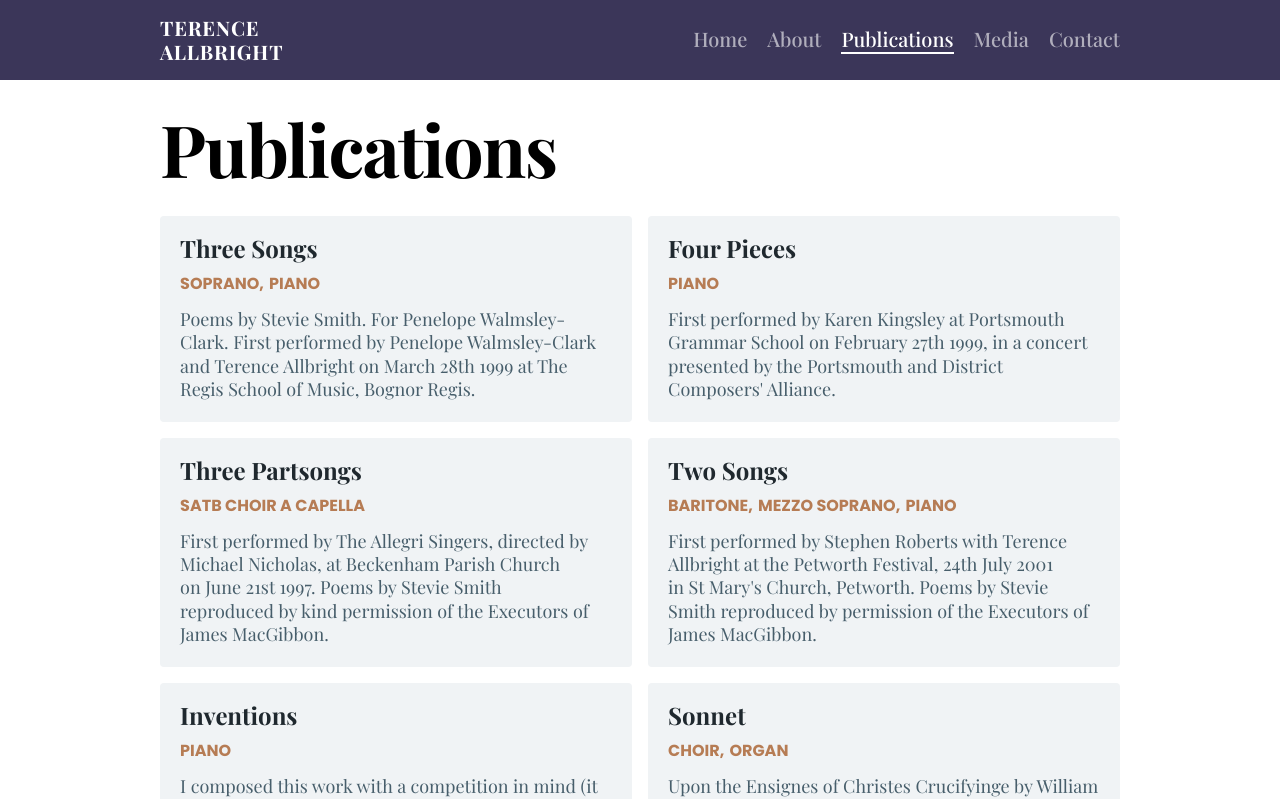
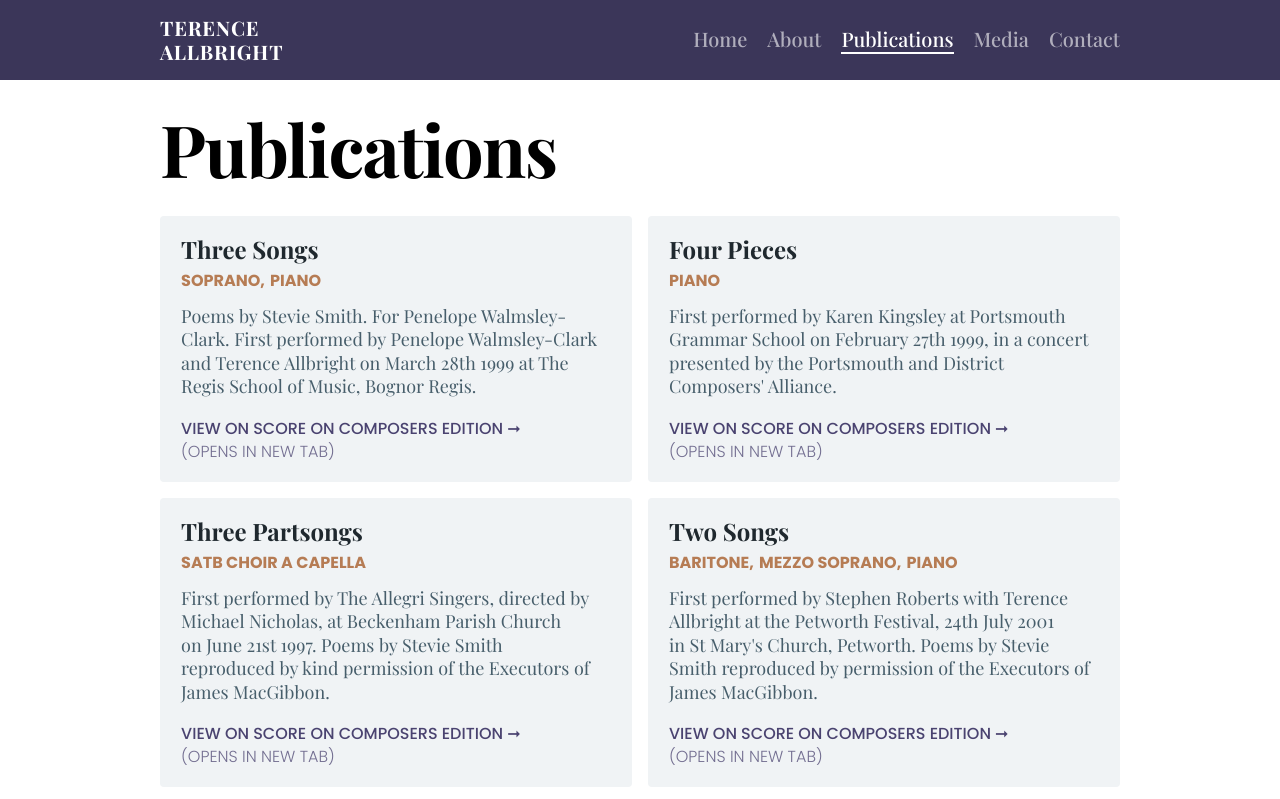
Before and after one commit to Black-and-White-Web-Development/terence-allbright-composer, a React (Vite) app: page /publications in a window 1280 px wide. Shown: the top 799 px of the page. Built offline with nearby package versions, Linux system fonts and the light colour scheme; a web font is replaced by a local one.

Commit message:
Feat: add "link" property to `publications.json` and render it in `Publication.jsx`

```diff
--- a/src/components/Publication/Publication.jsx
+++ b/src/components/Publication/Publication.jsx
@@ -1,7 +1,7 @@
 import PropTypes from "prop-types";
 import "./Publication.scss";
 
-const Publication = function ({ title, instruments, description }) {
+const Publication = function ({ title, instruments, description, link }) {
 	const instrumentElements = instruments.map((instrument, i) => (
 		<li key={i} className="publication__instrument small">
 			{instrument}
@@ -10,9 +10,15 @@ const Publication = function ({ title, instruments, description }) {
 
 	return (
 		<article className="publication">
-			<h3 className="publication__title">{title}</h3>
-			<ul className="publication__instruments">{instrumentElements}</ul>
+			<header className="publication__header">
+				<h3 className="publication__title">{title}</h3>
+				<ul className="publication__instruments">{instrumentElements}</ul>
+			</header>
 			<p className="publication__description">{description}</p>
+			<a href={link} target="_blank" className="publication__link">
+				View on score on Composers Edition ➞{" "}
+				<span className="new-tab-message">(opens in new tab)</span>
+			</a>
 		</article>
 	);
 };
@@ -21,6 +27,7 @@ Publication.propTypes = {
 	title: PropTypes.string.isRequired,
 	instruments: PropTypes.arrayOf(PropTypes.string).isRequired,
 	description: PropTypes.string.isRequired,
+	link: PropTypes.string.isRequired,
 };
 
 export default Publication;
--- a/src/components/Publication/Publication.scss
+++ b/src/components/Publication/Publication.scss
@@ -6,10 +6,26 @@
 	flex-direction: column;
 	gap: u.rem(12);
 
+	border-width: 1.5px;
 	padding: u.rem(20);
 
 	background-color: var(--background-primary-shade);
+	border-style: solid;
+	border-color: transparent;
 	border-radius: var(--br-light);
+
+	transition-property: border-color;
+	transition-duration: 1200ms;
+
+	&:hover {
+		border-color: var(--cl-primary);
+		transition-duration: 400ms;
+	}
+
+	&__header {
+		display: grid;
+		gap: u.rem(8);
+	}
 
 	&__instrument {
 		display: inline;
@@ -27,6 +43,32 @@
 	}
 
 	&__description {
+		flex: 1;
 		color: var(--text-secondary);
+		margin-block-end: u.rem(8);
+	}
+
+	&__link {
+		font-weight: 500;
+		text-transform: uppercase;
+		text-wrap: pretty;
+		text-decoration-thickness: 1px;
+		text-underline-offset: 2px;
+		line-height: 1.2;
+
+		color: var(--cl-primary);
+
+		&:hover {
+			text-decoration: underline;
+			text-decoration-thickness: 1px;
+		}
+
+		& .new-tab-message {
+			display: block;
+			margin-block-start: u.rem(4);
+			font-family: inherit;
+			font-weight: 300;
+			opacity: 0.75;
+		}
 	}
 }
--- a/src/data/publications.json
+++ b/src/data/publications.json
@@ -4,188 +4,215 @@
 		"title": "Three Songs",
 		"year": "1988",
 		"instruments": ["Soprano", "Piano"],
-		"description": "Poems by Stevie Smith. For Penelope Walmsley-Clark. First performed by Penelope Walmsley-Clark and Terence Allbright on March 28th 1999 at The Regis School of Music, Bognor Regis."
+		"description": "Poems by Stevie Smith. For Penelope Walmsley-Clark. First performed by Penelope Walmsley-Clark and Terence Allbright on March 28th 1999 at The Regis School of Music, Bognor Regis.",
+		"link": "https://composersedition.com/terence-allbright-three-songs/"
 	},
 	{
 		"id": "2",
 		"title": "Four Pieces",
 		"year": "1996",
 		"instruments": ["Piano"],
-		"description": "First performed by Karen Kingsley at Portsmouth Grammar School on February 27th 1999, in a concert presented by the Portsmouth and District Composers' Alliance."
+		"description": "First performed by Karen Kingsley at Portsmouth Grammar School on February 27th 1999, in a concert presented by the Portsmouth and District Composers' Alliance.",
+		"link": "https://composersedition.com/terence-allbright-four-pieces/"
 	},
 	{
 		"id": "3",
 		"title": "Three Partsongs",
 		"year": "1996",
 		"instruments": ["SATB choir a capella"],
-		"description": "First performed by The Allegri Singers, directed by Michael Nicholas, at Beckenham Parish Church on June 21st 1997. Poems by Stevie Smith reproduced by kind permission of the Executors of James MacGibbon."
+		"description": "First performed by The Allegri Singers, directed by Michael Nicholas, at Beckenham Parish Church on June 21st 1997. Poems by Stevie Smith reproduced by kind permission of the Executors of James MacGibbon.",
+		"link": "https://composersedition.com/terence-allbright-three-partsongs/"
 	},
 	{
 		"id": "4",
 		"title": "Two Songs",
 		"year": "1999",
 		"instruments": ["Baritone", "Mezzo Soprano", "Piano"],
-		"description": "First performed by Stephen Roberts with Terence Allbright at the Petworth Festival, 24th July 2001 in St Mary's Church, Petworth. Poems by Stevie Smith reproduced by permission of the Executors of James MacGibbon."
+		"description": "First performed by Stephen Roberts with Terence Allbright at the Petworth Festival, 24th July 2001 in St Mary's Church, Petworth. Poems by Stevie Smith reproduced by permission of the Executors of James MacGibbon.",
+		"link": "https://composersedition.com/terence-allbright-two-songs-for-baritone-or-mezzo-soprano-and-piano/"
 	},
 	{
 		"id": "5",
 		"title": "Inventions",
 		"year": "2000",
 		"instruments": ["Piano"],
-		"description": "I composed this work with a competition in mind (it didn't win): entries had to be based on an aspect of the music of J. S. Bach. I made a scale of the 9 different tonic notes of Bach's Inventions and Sinfonias and transposed this to begin on each of its own notes, giving 9 scales - one for each of my 9 Inventions. There are 4 two-part movements, 4 three-part movements in the form of a theme with 3 variations, and finally a four-part chorale."
+		"description": "I composed this work with a competition in mind (it didn't win): entries had to be based on an aspect of the music of J. S. Bach. I made a scale of the 9 different tonic notes of Bach's Inventions and Sinfonias and transposed this to begin on each of its own notes, giving 9 scales - one for each of my 9 Inventions. There are 4 two-part movements, 4 three-part movements in the form of a theme with 3 variations, and finally a four-part chorale.",
+		"link": "https://composersedition.com/terence-allbright-inventions/"
 	},
 	{
 		"id": "6",
 		"title": "Sonnet",
 		"year": "2002",
 		"instruments": ["Choir", "Organ"],
-		"description": "Upon the Ensignes of Christes Crucifyinge by William Alabaster, Commissioned by Wells Cathedral for Malcolm Archer and the Cathedral Choir, and first performed by them at Evensong on 19th November 2002."
+		"description": "Upon the Ensignes of Christes Crucifyinge by William Alabaster, Commissioned by Wells Cathedral for Malcolm Archer and the Cathedral Choir, and first performed by them at Evensong on 19th November 2002.",
+		"link": "https://composersedition.com/terence-allbright-sonnet/"
 	},
 	{
 		"id": "7",
 		"title": "Two Pieces",
 		"year": "2003",
 		"instruments": ["Clarinet in B-flat", "Piano"],
-		"description": "In a simple way, these two short pieces separate the basic musical elements of song & dance. The first has a meandering melody over pizzicato chords in a repeated sequence which grows in the middle, and then shortens again; and the second consists of energetic interwoven rhythm patterns, repeated with more intensity."
+		"description": "In a simple way, these two short pieces separate the basic musical elements of song & dance. The first has a meandering melody over pizzicato chords in a repeated sequence which grows in the middle, and then shortens again; and the second consists of energetic interwoven rhythm patterns, repeated with more intensity.",
+		"link": "https://composersedition.com/terence-allbright-two-pieces-for-clarinet-in-bb-and-viola/"
 	},
 	{
 		"id": "8",
 		"title": "Hymn of the Nativity",
 		"year": "2005",
 		"instruments": ["Choir and ensemble"],
-		"description": "Words by Richard Crashaw. Commissioned by Sir Geoffry and Lady Pattie for the silver jubiliee of the Sutton & Bignor Singers, and first performed in the Service of Lessons and Carols at the Church of St John the Baptist, Sutton, West Sussex, on December 18 2005 by the Sutton & Bignor Singers and Ensemble, conducted by the composer."
+		"description": "Words by Richard Crashaw. Commissioned by Sir Geoffry and Lady Pattie for the silver jubiliee of the Sutton & Bignor Singers, and first performed in the Service of Lessons and Carols at the Church of St John the Baptist, Sutton, West Sussex, on December 18 2005 by the Sutton & Bignor Singers and Ensemble, conducted by the composer.",
+		"link": "https://composersedition.com/terence-allbright-hymn-of-the-nativity/"
 	},
 	{
 		"id": "9",
 		"title": "Two Pierrot Songs",
 		"year": "2007 - 2008",
 		"instruments": ["Voice", "Piano"],
-		"description": "Poems from Pierrot Lunaire by Albert Giraud. L'Église was first performed by Irène Hoogveld and Lana Bode on May 10th 2018 in a recital at Silk Street Music Hall, Guildhall School of Music and Drama. Cuisine Lyrique was first performed by Jane Manning OBE and the composer on November 14th 2007 at St John's Church, Kingston, Surrey, in a recital presented by Kingston University."
+		"description": "Poems from Pierrot Lunaire by Albert Giraud. L'Église was first performed by Irène Hoogveld and Lana Bode on May 10th 2018 in a recital at Silk Street Music Hall, Guildhall School of Music and Drama. Cuisine Lyrique was first performed by Jane Manning OBE and the composer on November 14th 2007 at St John's Church, Kingston, Surrey, in a recital presented by Kingston University.",
+		"link": "https://composersedition.com/terence-allbright-two-pierrot-songs/"
 	},
 	{
 		"id": "10",
 		"title": "A Song",
 		"year": "2008",
 		"instruments": ["SATB choir", "Organ", "Trumpet in B-flat"],
-		"description": "Words by Richard Crashaw. Composed for the Petworth Festival Service 2008, and first performed on June 5th 2008 by the Petworth Festival Service Choir with Iona Harrison trumpet and Sarah Barstow organ, directed by Matthew Cooke."
+		"description": "Words by Richard Crashaw. Composed for the Petworth Festival Service 2008, and first performed on June 5th 2008 by the Petworth Festival Service Choir with Iona Harrison trumpet and Sarah Barstow organ, directed by Matthew Cooke.",
+		"link": "https://composersedition.com/terence-allbright-a-song/"
 	},
 	{
 		"id": "11",
 		"title": "Partita",
 		"year": "2008",
 		"instruments": ["Flute", "Piano"],
-		"description": "Commissioned by Helen Tudor. The first performance was given by Helen Tudor flute and Matthew Cooke piano on 4th September 2008 in the Chapel of the Ascension, Bishop Otter Campus, University of Chichester."
+		"description": "Commissioned by Helen Tudor. The first performance was given by Helen Tudor flute and Matthew Cooke piano on 4th September 2008 in the Chapel of the Ascension, Bishop Otter Campus, University of Chichester.",
+		"link": "https://composersedition.com/terence-allbright-partita/"
 	},
 	{
 		"id": "12",
 		"title": "...isms",
 		"year": "2010",
 		"instruments": ["Piano"],
-		"description": "First performed by Adam Swayne on January 20th 2011 at the Friends' Meeting House, Brighton, in a recital presented by New Music Brighton."
+		"description": "First performed by Adam Swayne on January 20th 2011 at the Friends' Meeting House, Brighton, in a recital presented by New Music Brighton.",
+		"link": "https://composersedition.com/terence-allbright-isms/"
 	},
 	{
 		"id": "13",
 		"title": "Grave & Harmonious Music",
 		"year": "2011 - 2012",
 		"instruments": ["String orchestra"],
-		"description": "Commissioned by Music on Sundays for Chichester String Ensemble, with financial assistance from individual members of Music On Sundays, Chichester City Council and the RVW Trust. The first performance was given by Chichester String Ensemble conducted by Louis Halsey, on 1st July 2012 at Christ Church, Chichester."
+		"description": "Commissioned by Music on Sundays for Chichester String Ensemble, with financial assistance from individual members of Music On Sundays, Chichester City Council and the RVW Trust. The first performance was given by Chichester String Ensemble conducted by Louis Halsey, on 1st July 2012 at Christ Church, Chichester.",
+		"link": "https://composersedition.com/terence-allbright-grave-and-harmonious-music/"
 	},
 	{
 		"id": "14",
 		"title": "Piano Trio No. 1",
 		"year": "2013",
 		"instruments": ["Violin", "Cello", "Piano"],
-		"description": "Opening with a poised fanfare which dives straight into a turbulent second movement before providing respite with a muted string chorale and a moment of lyricism from each voice to conclude, Terence Allbright's Piano Trio No. 1 provides satisfying balance both in temperament and ensemble for the enjoyment of audiences and players alike."
+		"description": "Opening with a poised fanfare which dives straight into a turbulent second movement before providing respite with a muted string chorale and a moment of lyricism from each voice to conclude, Terence Allbright's Piano Trio No. 1 provides satisfying balance both in temperament and ensemble for the enjoyment of audiences and players alike.",
+		"link": "https://composersedition.com/terence-allbright-piano-trio-no-1/"
 	},
 	{
 		"id": "15",
 		"title": "Piano Trio No. 2",
 		"year": "2015",
 		"instruments": ["Violin", "Cello", "Piano"],
-		"description": "Juxtaposing darkness and light through sombre, polyphonic utterances which fall away to reveal glinting mosaics of bright, flurrying fragments, Terence Allbright's Piano Trio No. 2 artfully embraces the contrasts in sonority afforded by the piano trio to create vivid, fluctuating moods."
+		"description": "Juxtaposing darkness and light through sombre, polyphonic utterances which fall away to reveal glinting mosaics of bright, flurrying fragments, Terence Allbright's Piano Trio No. 2 artfully embraces the contrasts in sonority afforded by the piano trio to create vivid, fluctuating moods.",
+		"link": "https://composersedition.com/terence-allbright-piano-trio-no-2/"
 	},
 	{
 		"id": "16",
 		"title": "Sonata",
 		"year": "2016 - 2017",
 		"instruments": ["Trumpet", "Piano"],
-		"description": "First performed by Fraser Tannock with Terence Allbright at a recital promoted by New Music Brighton on 21st September 2017, at the Friends' Meeting House, Brighton."
+		"description": "First performed by Fraser Tannock with Terence Allbright at a recital promoted by New Music Brighton on 21st September 2017, at the Friends' Meeting House, Brighton.",
+		"link": "https://composersedition.com/terence-allbright-sonata/"
 	},
 	{
 		"id": "17",
 		"title": "manga",
 		"year": "2017",
 		"instruments": ["Bass clarinet", "Piano"],
-		"description": "For Henry Melbourne & Ben Socrates, who gave the first performance on 15th February 2020 in the Chapel of the Ascension, University of Chichester. I drew my title from Hokusai's sketches - called manga by him - which show the same human figure performing many different actions."
+		"description": "For Henry Melbourne & Ben Socrates, who gave the first performance on 15th February 2020 in the Chapel of the Ascension, University of Chichester. I drew my title from Hokusai's sketches - called manga by him - which show the same human figure performing many different actions.",
+		"link": "https://composersedition.com/terence-allbright-manga/"
 	},
 	{
 		"id": "18",
 		"title": "Wondrous Machine",
 		"year": "2017 - 2020",
 		"instruments": ["Organ"],
-		"description": "Timothy Ravalde gave the ﬁrst performance of Toccata 1 on 17th October 2018 at St Mary's Church, Petworth. I have lifted the title of this collection from Hail! Bright Cecilia - Nicholas Brady's text for Henry Purcell's Ode to St Cecilia."
+		"description": "Timothy Ravalde gave the ﬁrst performance of Toccata 1 on 17th October 2018 at St Mary's Church, Petworth. I have lifted the title of this collection from Hail! Bright Cecilia - Nicholas Brady's text for Henry Purcell's Ode to St Cecilia.",
+		"link": "https://composersedition.com/terence-allbright-wondrous-machine/"
 	},
 	{
 		"id": "19",
 		"title": "Snapshots",
 		"year": "2018",
 		"instruments": ["Ensemble"],
-		"description": "1. Trio; 2. A Wave on Dover Beach; 3. Soft Voices; 4. Secret Ministry; 5. Trio; 6. William's Lonely Cloud; 7. No Sarabande."
+		"description": "1. Trio; 2. A Wave on Dover Beach; 3. Soft Voices; 4. Secret Ministry; 5. Trio; 6. William's Lonely Cloud; 7. No Sarabande.",
+		"link": "https://composersedition.com/terence-allbright-snapshots/"
 	},
 	{
 		"id": "20",
 		"title": "Narratives & Rituals",
 		"year": "2018 - 2019",
 		"instruments": ["Violin", "Cello", "Piano", "Percussion"],
-		"description": "Enlarging the sound world of the piano trio with an array of percussion including sandpaper-wrapped fingers and a steel drum with 'hexbugs', Narratives and Rituals is a playfully crafted collection of moods portrayed through vivid sonic atmospheres, gregarious dialogues and a gratifying handling of pace."
+		"description": "Enlarging the sound world of the piano trio with an array of percussion including sandpaper-wrapped fingers and a steel drum with 'hexbugs', Narratives and Rituals is a playfully crafted collection of moods portrayed through vivid sonic atmospheres, gregarious dialogues and a gratifying handling of pace.",
+		"link": "https://composersedition.com/terence-allbright-narratives-rituals/"
 	},
 	{
 		"id": "21",
 		"title": "Kudos",
 		"year": "2021",
 		"instruments": ["Two trumpets"],
-		"description": "Reading Rachel Cusk's novel Kudos I was struck by a character pointing out that kudos can be misappropriated. I realised how much more complex a concept it is than glory - its usual translation. I had been wanting to write a piece for my friend Fraser Tannock, and both words inevitably made me think of trumpets. After their opening squabble the two instruments diverge far apart, so that in the third section they struggle to communicate; things improve in time for the final passage and the race to the finish."
+		"description": "Reading Rachel Cusk's novel Kudos I was struck by a character pointing out that kudos can be misappropriated. I realised how much more complex a concept it is than glory - its usual translation. I had been wanting to write a piece for my friend Fraser Tannock, and both words inevitably made me think of trumpets. After their opening squabble the two instruments diverge far apart, so that in the third section they struggle to communicate; things improve in time for the final passage and the race to the finish.",
+		"link": "https://composersedition.com/terence-allbright-kudos/"
 	},
 	{
 		"id": "22",
 		"title": "Two Interludes",
 		"year": "2021",
 		"instruments": ["Flute", "Viola", "Piano"],
-		"description": "In Interlude 1 (composed in 2018) each instrument describes its own trajectory across the space. A mosaic of melodic fragments on the flute is accompanied by the viola's continuously ticking rhythm and the piano's flowing arabesques. Interlude 2 (2021) begins like a Baroque trio sonata with duetting counterpoint, an independent bass, and with chords at the centre of the texture; then the music fades away in a calm passage of wide harmonies sustained by trills. Interlude No 2 was first performed by The Duruflé Trio - Rosie Bowker flute, Henrietta Hill viola and Clare Simmonds piano - at a New Music Brighton concert on 17th June 2018 at St Luke's Church, Brighton."
+		"description": "In Interlude 1 (composed in 2018) each instrument describes its own trajectory across the space. A mosaic of melodic fragments on the flute is accompanied by the viola's continuously ticking rhythm and the piano's flowing arabesques. Interlude 2 (2021) begins like a Baroque trio sonata with duetting counterpoint, an independent bass, and with chords at the centre of the texture; then the music fades away in a calm passage of wide harmonies sustained by trills. Interlude No 2 was first performed by The Duruflé Trio - Rosie Bowker flute, Henrietta Hill viola and Clare Simmonds piano - at a New Music Brighton concert on 17th June 2018 at St Luke's Church, Brighton.",
+		"link": "https://composersedition.com/terence-allbright-two-interludes/"
 	},
 	{
 		"id": "23",
 		"title": "Two Pieces",
 		"year": "2021",
 		"instruments": ["Piano"],
-		"description": "These two pieces were conceived as a pair, and composed in December 2020 and January 2021. They can be played in either order: one has two similarly jaunty - but ultimately serious - themes in a simple ternary form, and the other has two very different kinds of music performed at the same time."
+		"description": "These two pieces were conceived as a pair, and composed in December 2020 and January 2021. They can be played in either order: one has two similarly jaunty - but ultimately serious - themes in a simple ternary form, and the other has two very different kinds of music performed at the same time.",
+		"link": "https://composersedition.com/terence-allbright-two-pieces-for-piano/"
 	},
 	{
 		"id": "24",
 		"title": "Elemental",
 		"year": "2021 - 2023",
 		"instruments": ["Bass clarinet", "Cello", "Piano"],
-		"description": "The four sections of this single-movement trio are shaped by the ancient notion of four elements - here in the order fire, water, earth and air. In the first section the clarinet leads the way from flickering to conflagration, and in the second the cello is in charge with a torrent of triplets. The instruments are more equally matched in the third where I imagine both the destructive forces and the fruitfulness of earth, and in the final part the rapid airy motion is lightly held together by a series of harmonies."
+		"description": "The four sections of this single-movement trio are shaped by the ancient notion of four elements - here in the order fire, water, earth and air. In the first section the clarinet leads the way from flickering to conflagration, and in the second the cello is in charge with a torrent of triplets. The instruments are more equally matched in the third where I imagine both the destructive forces and the fruitfulness of earth, and in the final part the rapid airy motion is lightly held together by a series of harmonies.",
+		"link": "https://composersedition.com/terence-allbright-elemental/"
 	},
 	{
 		"id": "25",
 		"title": "Genealogy",
 		"year": "2022",
 		"instruments": ["Flute", "Clarinet", "Piano"],
-		"description": "This short trio outlines a basic family history of the motherly Greek Goddess Leto. Child of the Titans Phoebe (the moon) and Coeus (intellect), Leto was seduced by Zeus and gave birth to Artemis and Apollo - both associated with hunting and music. Genealogy was composed for a concert promoted by New Music Brighton at St Luke's Church in Brighton on 18th November 2022, when Leto Ensemble gave its first performance. Klio Blonz (flute), Shelley Levy (clarinet) & Jane Beament (piano)."
+		"description": "This short trio outlines a basic family history of the motherly Greek Goddess Leto. Child of the Titans Phoebe (the moon) and Coeus (intellect), Leto was seduced by Zeus and gave birth to Artemis and Apollo - both associated with hunting and music. Genealogy was composed for a concert promoted by New Music Brighton at St Luke's Church in Brighton on 18th November 2022, when Leto Ensemble gave its first performance. Klio Blonz (flute), Shelley Levy (clarinet) & Jane Beament (piano).",
+		"link": "https://composersedition.com/terence-allbright-genealogy/"
 	},
 	{
 		"id": "26",
 		"title": "Nine Short Pieces",
 		"year": "2022",
 		"instruments": ["Piano"],
-		"description": "1. Preamble; 2. Fugato; 3. Etcetera; 4. Barcarolle; 5. Bling; 6. 2:3:4; 7. Coup de Grâce; 8. Innere Stimme; 9. In extremis."
+		"description": "1. Preamble; 2. Fugato; 3. Etcetera; 4. Barcarolle; 5. Bling; 6. 2:3:4; 7. Coup de Grâce; 8. Innere Stimme; 9. In extremis.",
+		"link": "https://composersedition.com/terence-allbright-nine-short-pieces-for-piano/"
 	},
 	{
 		"id": "27",
 		"title": "Six Pieces",
 		"year": "2024 - 2025",
 		"instruments": ["Piano"],
-		"description": "1. Leggiero; 2. Lontano; 3. Ansioso; 4. Oscuro; 5. Tranquillo; 6. Feroce."
+		"description": "1. Leggiero; 2. Lontano; 3. Ansioso; 4. Oscuro; 5. Tranquillo; 6. Feroce.",
+		"link": "https://composersedition.com/terence-allbright-six-pieces-for-piano/"
 	}
 ]
--- a/src/pages/Publications.jsx
+++ b/src/pages/Publications.jsx
@@ -9,6 +9,7 @@ const Publications = function () {
 			title={pub.title}
 			instruments={pub.instruments}
 			description={pub.description}
+			link={pub.link}
 		/>
 	));
 
```
